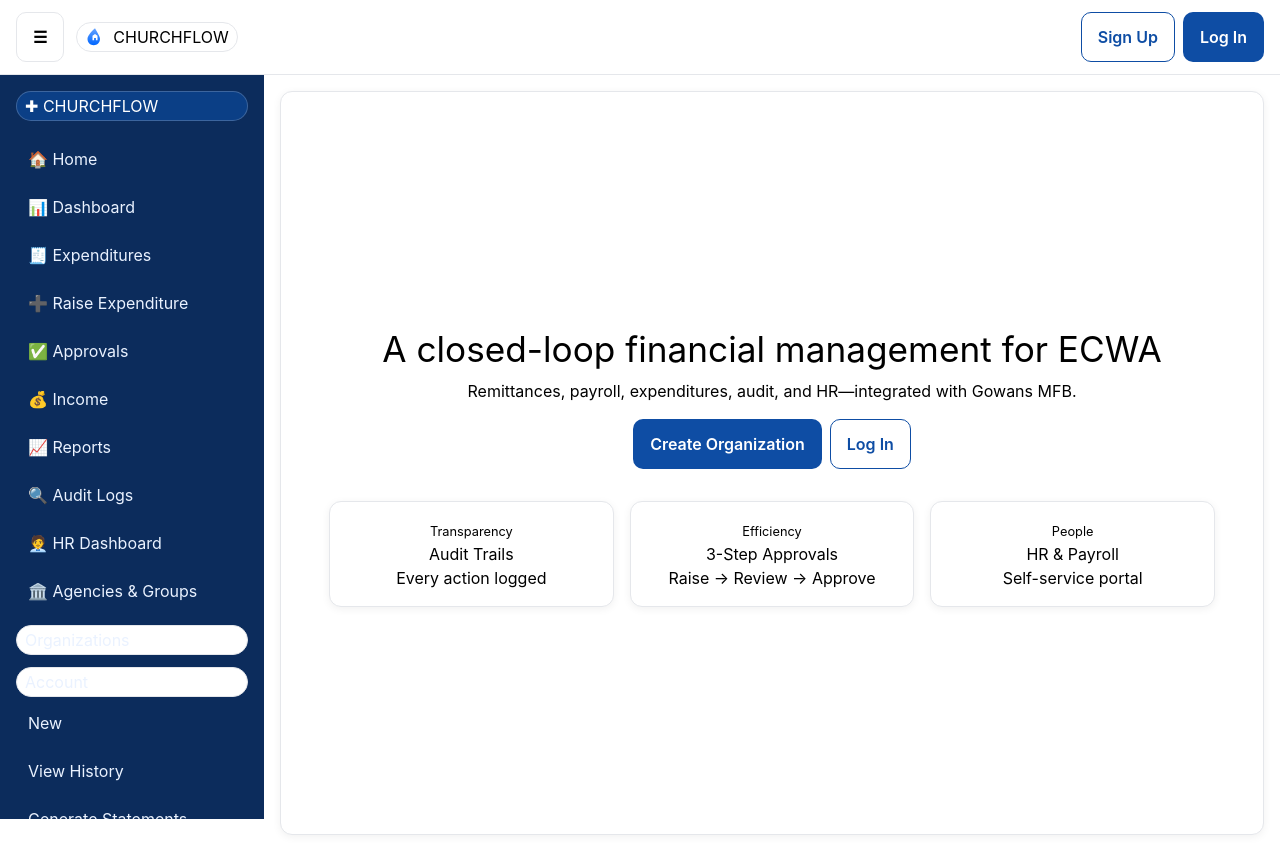
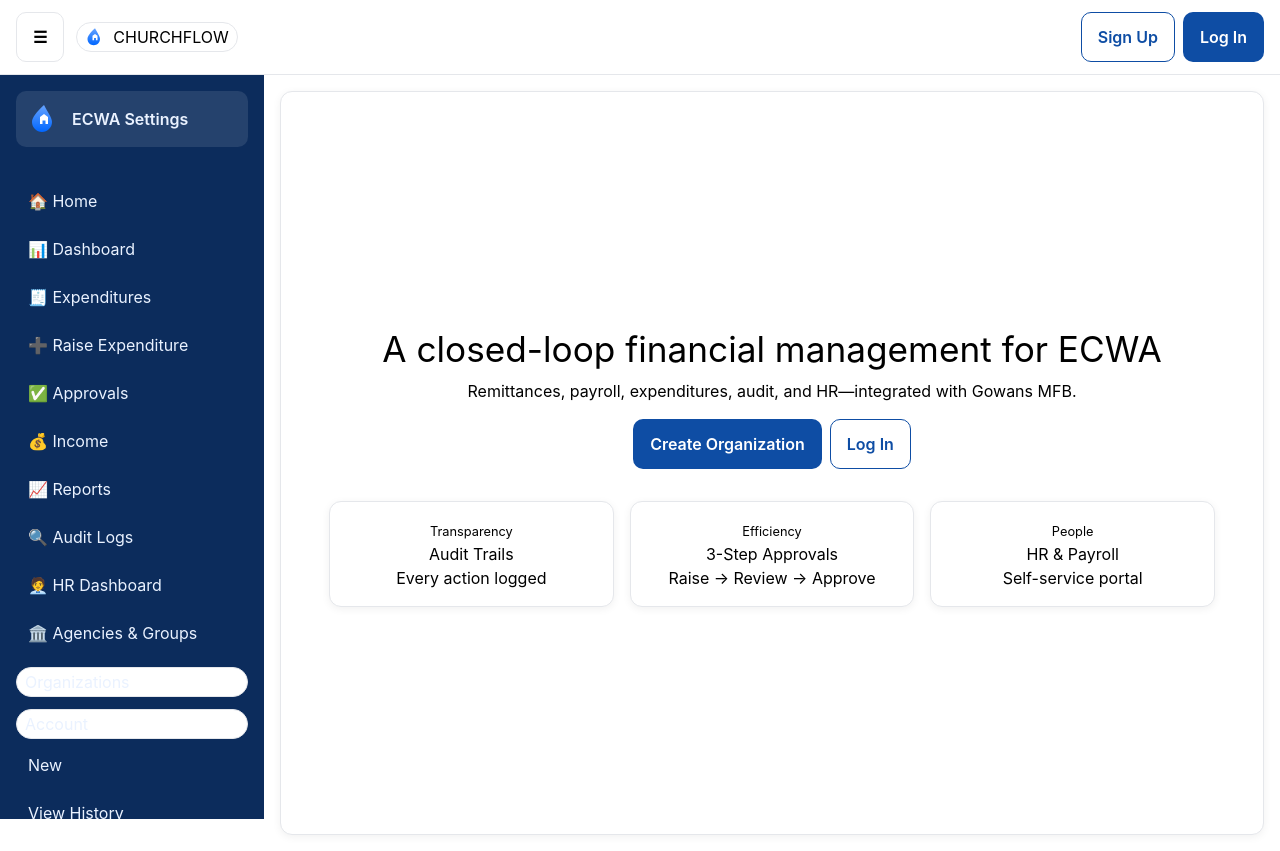
Before and after one commit to KusuConsult-NG/ecwa-settings-app, a Next.js app: page / in a window 1280 px wide. Built offline with nearby package versions, Linux system fonts and the light colour scheme; no server answers.

Commit message:
Restore app logo in sidebar
- Replace text badge with proper logo image
- Add logo.svg display with Image component
- Add CSS styling for logo container
- Logo now shows ECWA Settings with icon
- Maintains consistent branding across the app

```diff
--- a/src/app/globals.css
+++ b/src/app/globals.css
@@ -24,6 +24,8 @@ a{color:var(--primary);text-decoration:none}
 .badge{display:inline-flex;align-items:center;gap:.5rem;padding:.125rem .5rem;border-radius:999px;border:1px solid var(--line);background:#fff}
 .layout{display:grid;grid-template-columns:264px 1fr;min-height:calc(100vh - 56px)}
 .sidebar{background:#0C2C5C;color:#EAF2FF;padding:1rem;position:sticky;top:56px;height:calc(100vh - 56px);overflow-y:auto}
+.logo{display:flex;align-items:center;gap:.75rem;padding:.75rem;border-radius:10px;background:rgba(255,255,255,.1);margin-bottom:1rem}
+.logo span{font-weight:600;font-size:16px;color:#EAF2FF}
 .nav{margin-top:1rem;display:flex;flex-direction:column;gap:.25rem}
 .nav a{color:#EAF2FF;padding:.625rem .75rem;border-radius:10px;display:flex;gap:.5rem}
 .nav a.active,.nav a:hover{background:rgba(255,255,255,.1)}
--- a/src/app/layout.tsx
+++ b/src/app/layout.tsx
@@ -16,7 +16,10 @@ export default function RootLayout({ children }: { children: React.ReactNode })
 
         <div className="layout">
           <aside className="sidebar" id="sidebar">
-            <div className="badge" style={{background:'#0b3f86',color:'#fff',borderColor:'rgba(255,255,255,.2)'}}>✚ CHURCHFLOW</div>
+            <div className="logo">
+              <Image src="/logo.svg" alt="ECWA Settings" width={32} height={32} />
+              <span>ECWA Settings</span>
+            </div>
             <nav className="nav" id="nav">
               <a href="/" >🏠 Home</a>
               <a href="/dashboard" >📊 Dashboard</a>
```
